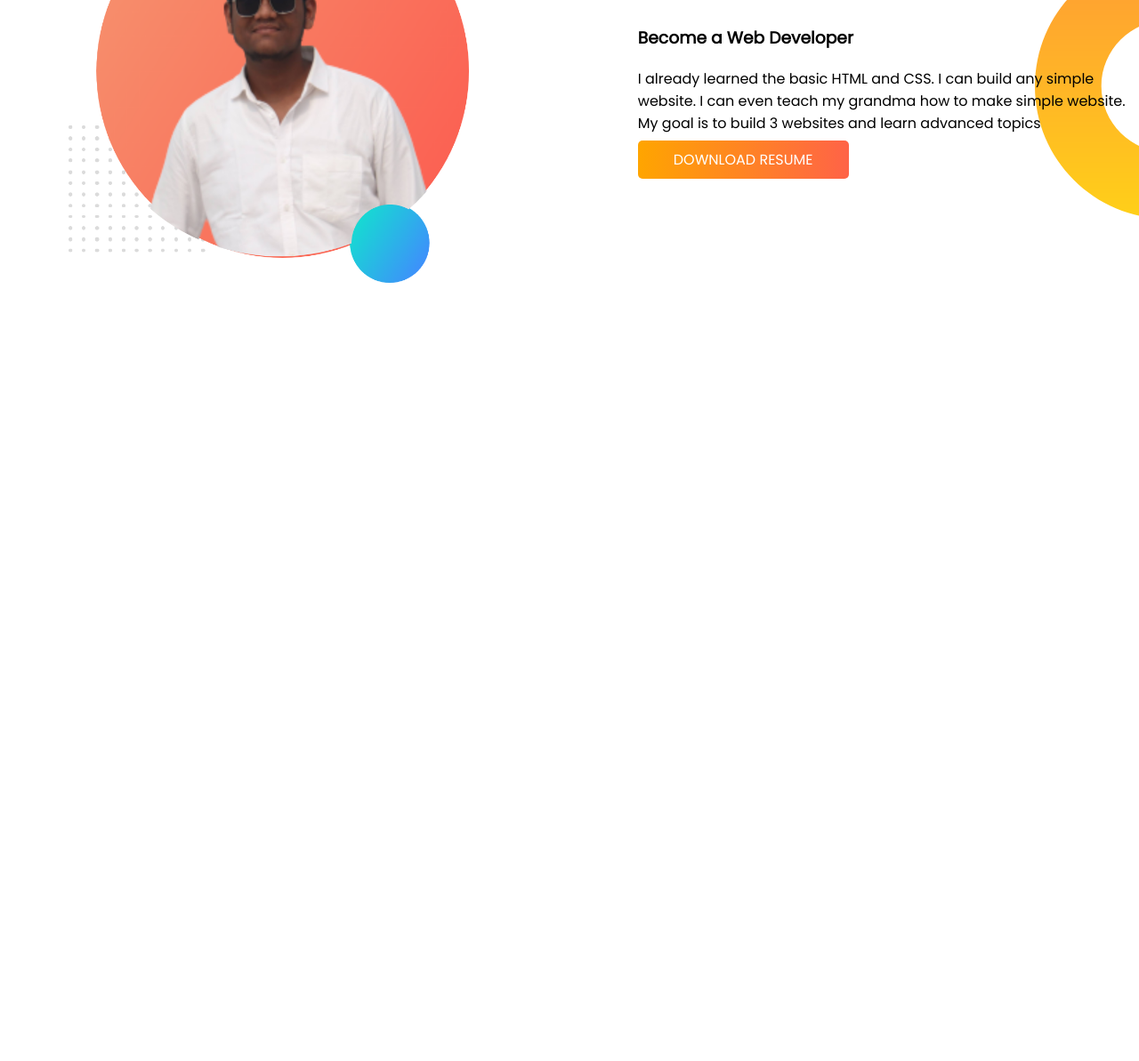
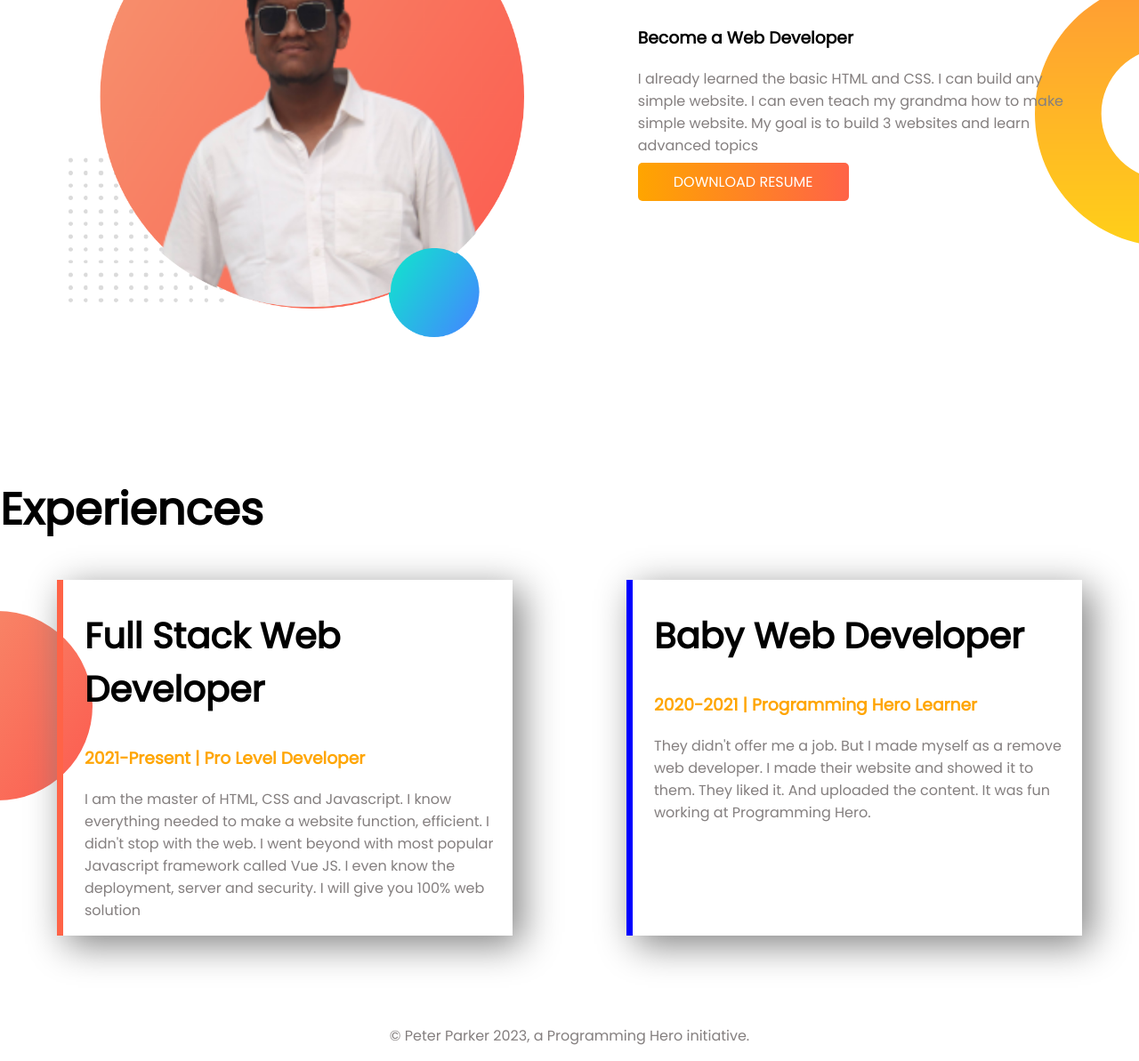
Before and after one commit to rachin526/rachin-portfolio, a plain HTML site: page index.html in a window 1280 px wide. Shown: the part 743-1936 px from the top of the page at 89% size. Before the commit the page ends 1218 px from the top, so only its background shows below. Drawn offline with Linux system fonts and the light colour scheme.

Commit message:
complete portfolio

```diff
--- a/index.html
+++ b/index.html
@@ -13,7 +13,7 @@
 </head>
 
 <body>
-    <section class="welcome">
+    <section class="welcome flex-content">
         <div class="half-width">
             <h1>welcome to</h1>
             <h1><span class="font-color-h1">Rachin</span> world</h1>
@@ -30,11 +30,11 @@
             <img src="images/rachin.png" alt="rachin" />
         </div>
     </section>
-    <section class="dream-big">
+    <section class="dream-big flex-content">
         <div class="half-width">
             <img src="images/rachin.png" alt="rachin" />
         </div>
-        <div class="half-width">
+        <div id="dreama" class="half-width">
             <h1>Dream Big</h1>
             <h3>Become a Web Developer</h3>
             <P>I already learned the basic HTML and CSS. I can build any simple website. I can even teach my grandma how
@@ -42,8 +42,31 @@
             <a class="link-button" href="https://github.com/rachin526" target="_blank">DOWNLOAD RESUME</a>
         </div>
     </section>
+    <section class="experience">
+        <h1>Experiences</h1>
+        <div class="exp-area">
+            <div id="full-stack" class="exp-items">
+                <h1>Full Stack Web Developer</h1>
+                <h3 class="font-color-h1">2021-Present | Pro Level Developer</h3>
+                <p>I am the master of HTML, CSS and Javascript. I know everything needed to make a website function,
+                    efficient. I didn't stop with the web. I went beyond with most popular Javascript framework called
+                    Vue
+                    JS. I even know the deployment, server and security. I will give you 100% web solution</p>
+            </div>
+            <div id="baby-web" class="exp-items">
+                <h1>Baby Web Developer</h1>
+                <h3 class="font-color-h1">2020-2021 | Programming Hero Learner</h3>
+                <p>They didn't offer me a job. But I made myself as a remove web developer. I made their website and
+                    showed
+                    it to them. They liked it. And uploaded the content. It was fun working at Programming Hero.</p>
+            </div>
+        </div>
+    </section>
 
 
 </body>
+<footer>
+    <p>© Peter Parker 2023, a Programming Hero initiative.</p>
+</footer>
 
 </html>
--- a/style.css
+++ b/style.css
@@ -11,7 +11,7 @@ h1 {
     color: orange;
 }
 
-section {
+.flex-content {
     display: flex;
     margin-bottom: 150px;
 }
@@ -43,3 +43,49 @@ section {
     background-repeat: no-repeat;
     background-position: right;
 }
+
+.exp-area {
+    display: flex;
+}
+
+.exp-items {
+    width: 40%;
+    margin-left: 5%;
+    margin-right: 5%;
+    padding-left: 24px;
+    padding-right: 10px;
+    box-shadow: 10px 10px 40px gray;
+}
+
+.exp-items h1 {
+    font-size: 40px;
+}
+
+.experience {
+    background-image: url(images/exp-bg.png);
+    background-repeat: no-repeat;
+    background-position: left;
+}
+
+#full-stack {
+    border-left: 7px solid tomato;
+}
+
+#baby-web {
+    border-left: 7px solid blue;
+}
+
+footer {
+    text-align: center;
+    margin-top: 100px;
+}
+
+p {
+    color: rgb(132, 127, 127);
+}
+
+#dreama {
+    width: 40%;
+    padding-left: 0;
+
+}
```
